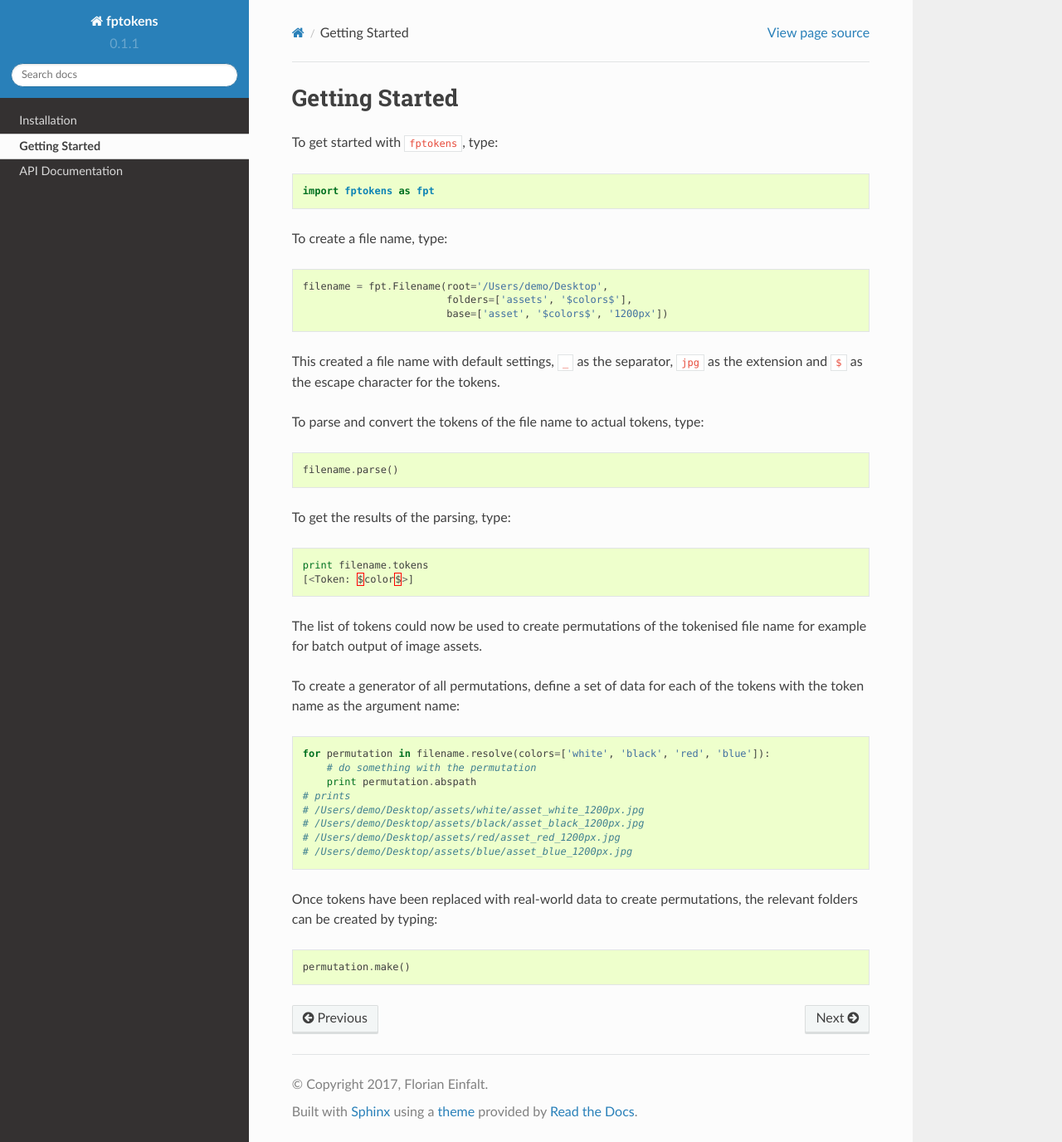
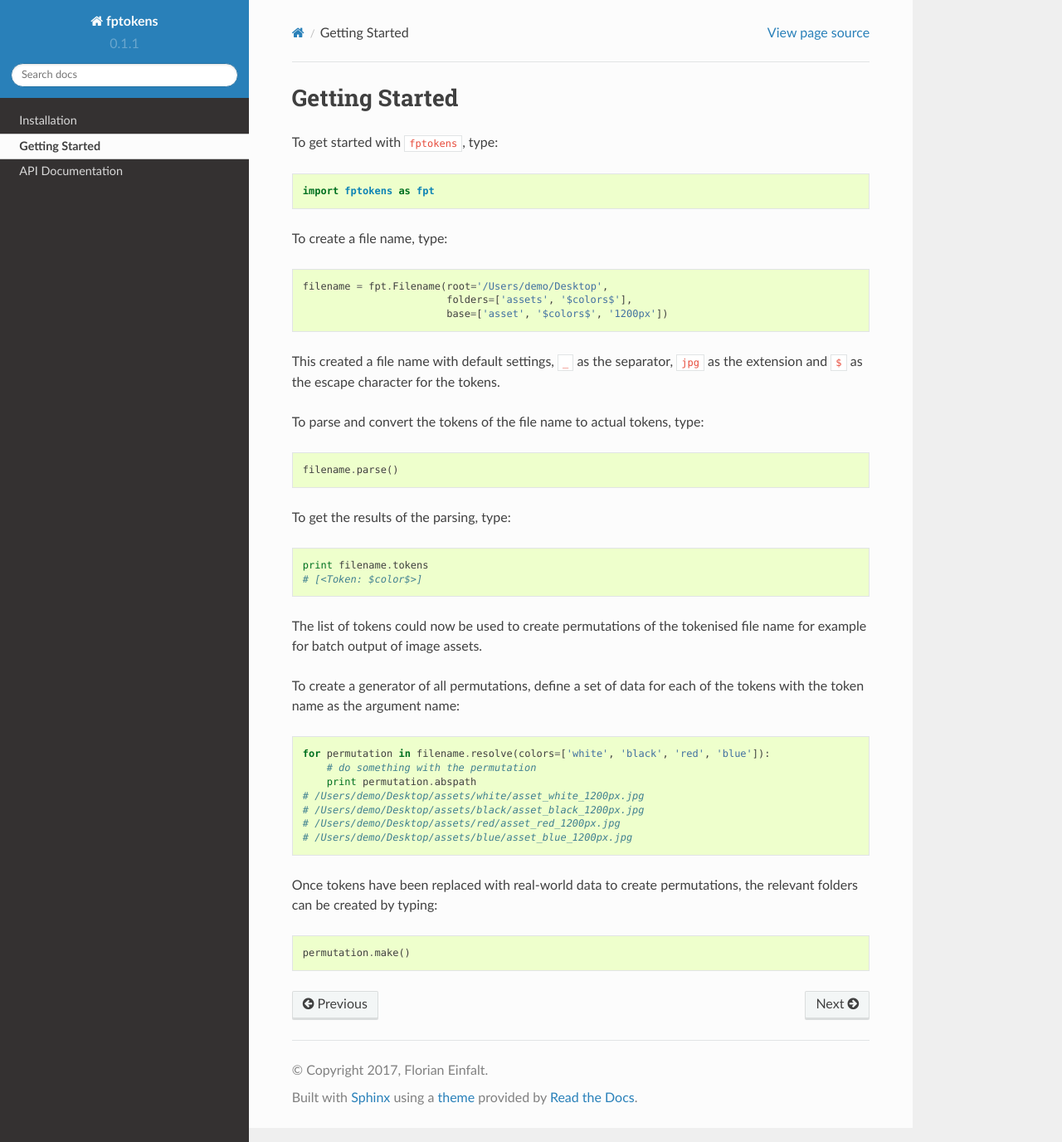
Before and after one commit to florianeinfalt/fptokens, a Sphinx documentation site: the page built from docs/source/getting_started.rst, in a window 1280 px wide and 1376 px high. Shown: the whole window at 83% size. Built offline with Sphinx 7.4.7 and the Read the Docs theme 2.0.0, drawn with Linux system fonts in a browser that asks for light colours.

Commit message:
Fix minor documentation errors

```diff
--- a/docs/source/getting_started.rst
+++ b/docs/source/getting_started.rst
@@ -29,7 +29,7 @@ To get the results of the parsing, type:
 .. code-block:: python
 
     print filename.tokens
-    [<Token: $color$>]
+    # [<Token: $color$>]
 
 The list of tokens could now be used to create permutations of the tokenised
 file name for example for batch output of image assets.
@@ -42,7 +42,6 @@ tokens with the token name as the argument name:
     for permutation in filename.resolve(colors=['white', 'black', 'red', 'blue']):
         # do something with the permutation
         print permutation.abspath
-    # prints
     # /Users/demo/Desktop/assets/white/asset_white_1200px.jpg
     # /Users/demo/Desktop/assets/black/asset_black_1200px.jpg
     # /Users/demo/Desktop/assets/red/asset_red_1200px.jpg
```
